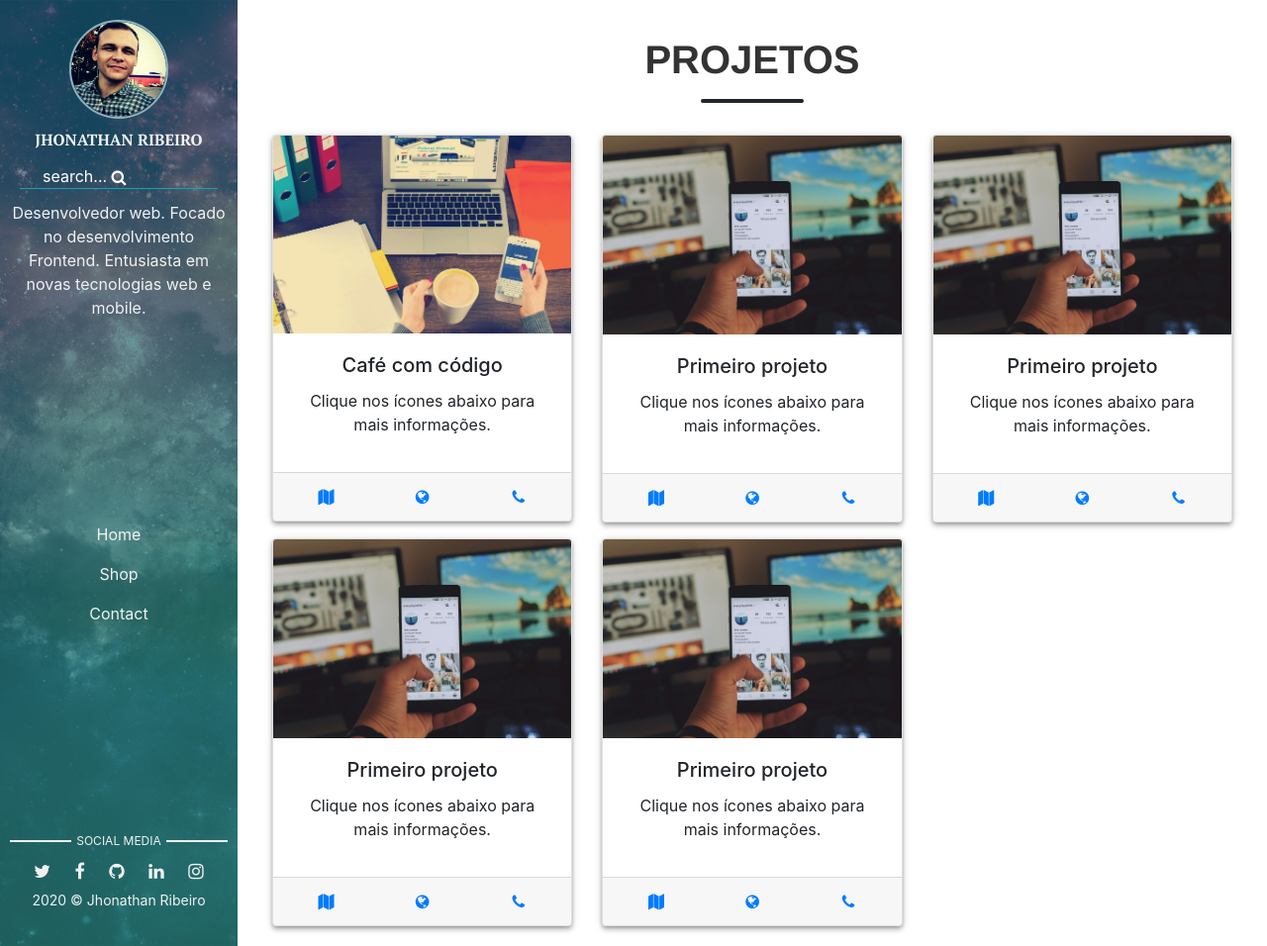
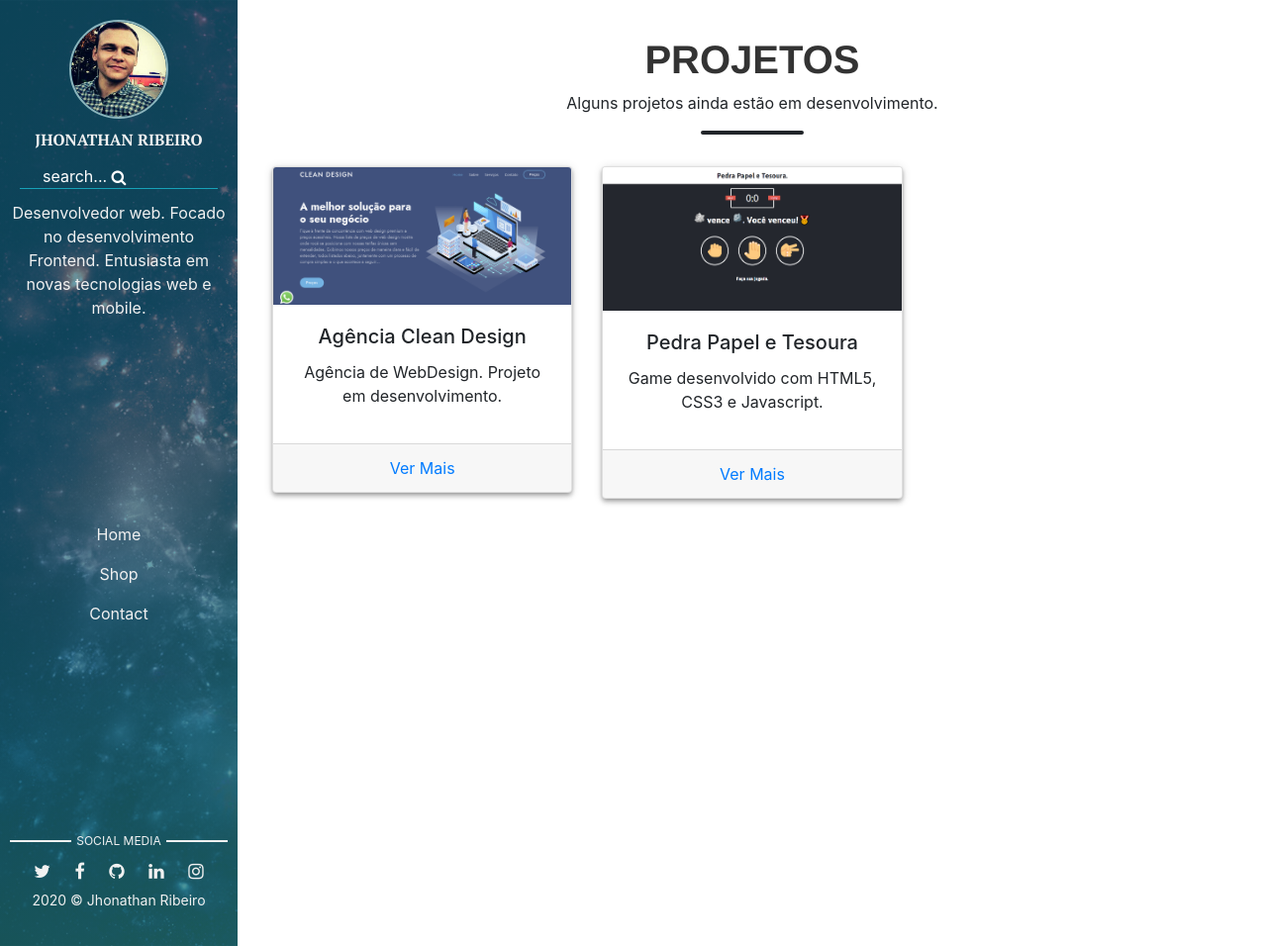
Before and after one commit to JhonathanRibeiro/blog, a Jekyll site: the page built from pages/projects.html, in a window 1280 px wide and 956 px high. Shown: the whole window at 99% size. Built offline with Jekyll 4.4.1, drawn with Linux system fonts in a browser that asks for light colours.

Commit message:
Update projects and new structure

```diff
--- a/_config.yml
+++ b/_config.yml
@@ -1,5 +1,5 @@
 title: Blog Jhonathan Ribeiro - Tecnologia | Webdesign | Marketing Digital
-description: Aprenda mais sobre Webdesign,Marketing Digital e fique sempre atualizado com os principais assuntos da tecnologia.
+description: Aprenda mais sobre Webdesign,Marketing Digital, Programação e fique sempre atualizado com os principais assuntos da tecnologia.
 facebook: Jhonathanjbr
 github:  JhonathanRibeiro
 instagram: jhonathan.rb
--- a/_data/projects.yml
+++ b/_data/projects.yml
@@ -1,6 +1,4 @@
-img: "ferramentas-de-gerenciamento-de-redes-sociais-para-pequenas-empresas.jpg"
-title: "Primeiro projeto"
-description: "Clique nos ícones abaixo para mais informações."
-google-maps: "askaofshsipuddebudbefurbfẃddnciebvdçcsnaiv peihçvkbdcdpiçvfv"
-url-project: "https://www.google.com.br"
-whatsapp-project: "1234-1231"
+img: ""
+title: ""
+description: ""
+url-project: ""
--- a/pages/projects.html
+++ b/pages/projects.html
@@ -5,6 +5,7 @@ permalink: projects.html
 <div class="container">
     <div class="text-center">
         <h1 class="text-uppercase">Projetos</h1>
+        <p>Alguns projetos ainda estão em desenvolvimento.</p>
         <hr class="small">
     </div>
 </div>
@@ -21,15 +22,17 @@ permalink: projects.html
                 </div>
                 <div class="card-footer text-muted">
                     <div class="row">
+                        <!-- <div class="col">
+                            <a href="{{ item.google-maps }}"></a>
+                        </div> -->
                         <div class="col">
-                            <a href="{{ item.google-maps }}"><i class="fa fa-map"></i></a>
+                            <a href="{{ item.site-project }}" target="_blank">
+                            Ver Mais
+                            </a>
                         </div>
-                        <div class="col">
-                            <a href="{{ item.url-project }}"><i class="fa fa-globe"></i></a>
-                        </div>
-                        <div class="col">
-                            <a href="{{ item.whatsapp-project }}"><i class="fa fa-phone"></i></a>
-                        </div>
+                        <!-- <div class="col">
+                            <a href="{{ item.whatsapp-project }}"></a>
+                        </div> -->
                     </div>
                 </div>
             </div>
```
Also changed, not shown: _projects/café-com-código.md (deleted, +0 -8 lines), _projects/clean-design.md (added, +6 -0 lines), _projects/pedra-papel-e-tesoura.md (added, +6 -0 lines), _projects/projects-1.md (deleted, +0 -8 lines), _projects/projects-2.md (deleted, +0 -8 lines), _projects/projects-3.md (deleted, +0 -8 lines), _projects/projects-4.md (deleted, +0 -8 lines), admin/config.yml (+1 -7 lines), assets/img/clean_design.png (added), assets/img/rock-papper-scissors-image-for-projects-in-site-jhonathan-ribeiro.png (added).
